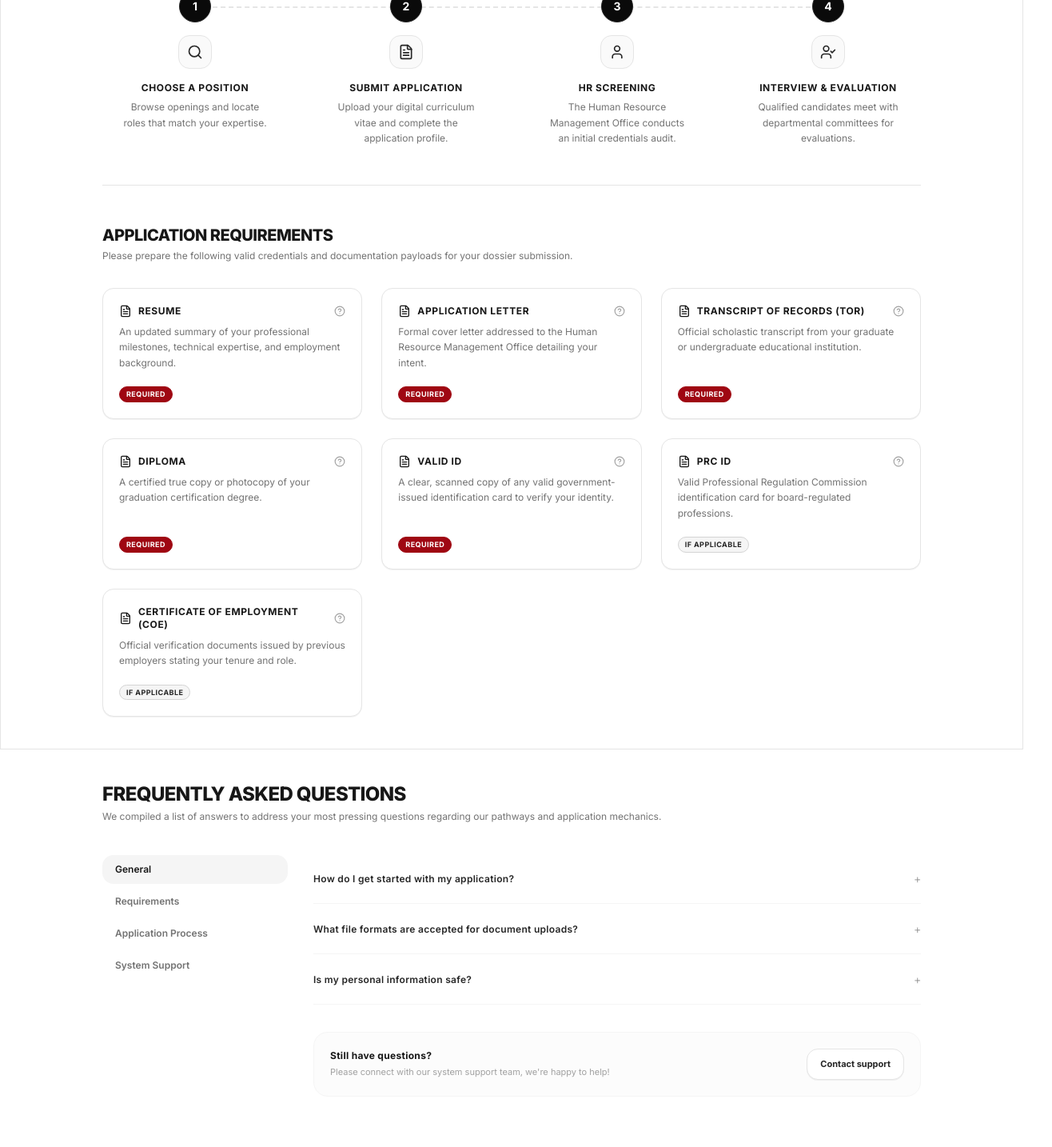
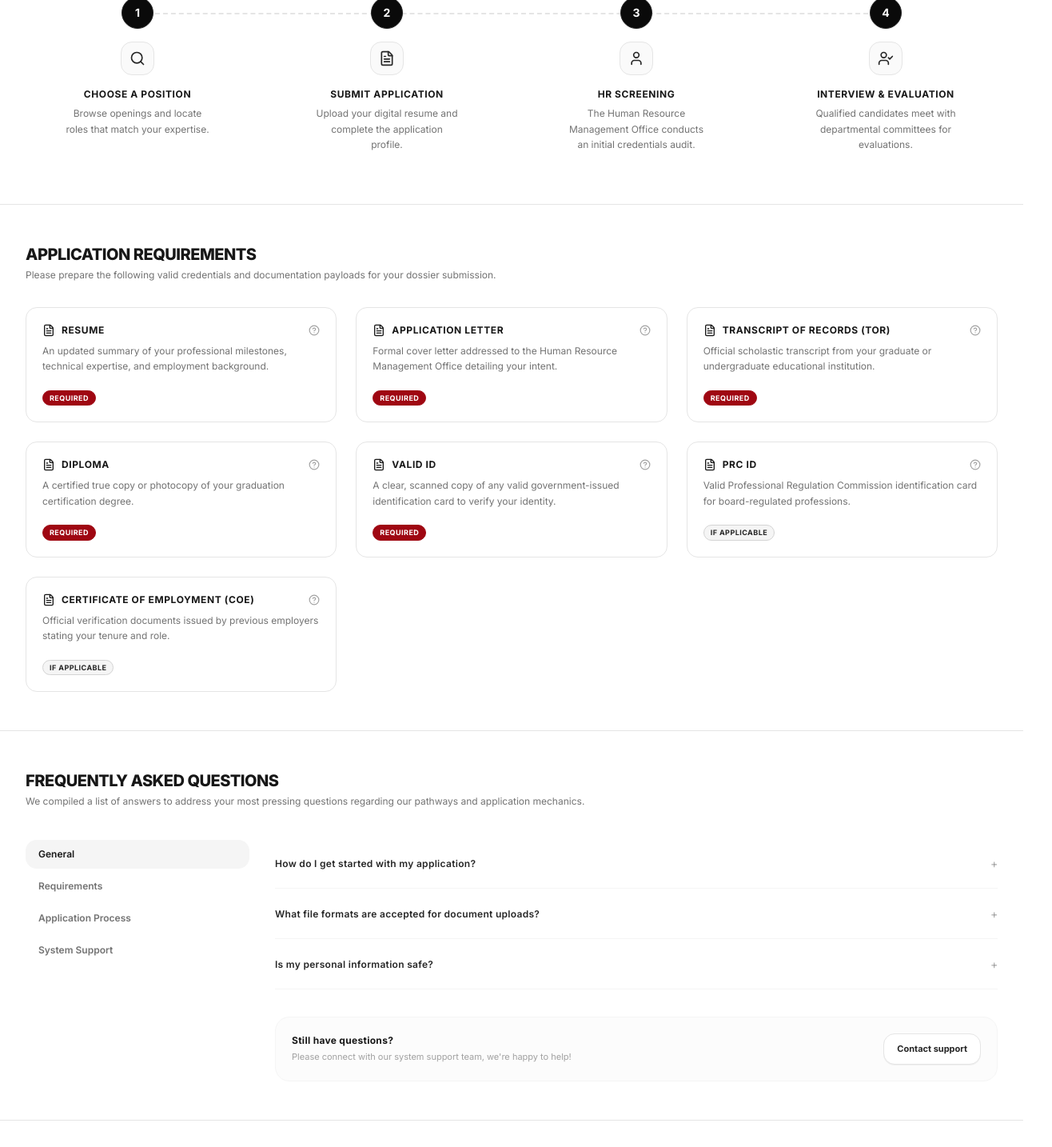
Before and after one commit to angelop-1602/spup-sims, a Next.js app: page /careers in a window 1280 px wide. Shown: the part 1160-2594 px from the top of the page at 80% size, 1316 px wide, since content can reach past the window. Built offline with nearby package versions, Linux system fonts and the light colour scheme; no server answers; what @azure/msal-react would draw is missing.

Commit message:
style: fix component layouts and remove excess bottom padding

```diff
--- a/components/hrm/careers/ApplicationProcess.tsx
+++ b/components/hrm/careers/ApplicationProcess.tsx
@@ -58,8 +58,10 @@ const applicationRequirements = [
 
 export default function ProcessTimeline() {
   return (
-    <section className="bg-white border border-neutral-200 p-6 md:p-10 shadow-xs w-full rounded-none">
-      <div className="max-w-5xl mx-auto">
+    <section className="bg-white border-t border-neutral-200 pt-12 pb-0 w-full rounded-none">
+      <div className="max-w-7xl mx-auto px-4 sm:px-6 lg:px-8">
+
+        {/* Application Process Title Block */}
         <div className="mb-12 text-left">
           <h2 className="text-xl font-extrabold text-neutral-900 tracking-tight uppercase">
             Our Application Process
@@ -69,8 +71,8 @@ export default function ProcessTimeline() {
           </p>
         </div>
 
-        {/* Application Process Steps */}
-        <div className="relative w-full mb-12">
+        {/* Application Process Steps Timeline */}
+        <div className="relative w-full mb-16">
           <div className="hidden md:block absolute top-5 left-[12.5%] right-[12.5%] border-t-2 border-dashed border-neutral-200 z-0" />
 
           <div className="grid grid-cols-1 md:grid-cols-4 gap-8 relative z-10">
@@ -89,7 +91,7 @@ export default function ProcessTimeline() {
                 <FileText className="w-5 h-5" />
               </div>
               <h3 className="text-xs font-bold text-neutral-900 uppercase tracking-wider">Submit Application</h3>
-              <p className="text-xs text-neutral-500 mt-1.5 max-w-[180px] leading-relaxed">Upload your digital curriculum vitae and complete the application profile.</p>
+              <p className="text-xs text-neutral-500 mt-1.5 max-w-[180px] leading-relaxed">Upload your digital resume and complete the application profile.</p>
             </div>
 
             <div className="flex flex-col items-center text-center">
@@ -111,10 +113,12 @@ export default function ProcessTimeline() {
             </div>
           </div>
         </div>
+      </div>
 
-        <hr className="my-12 border-neutral-200" />
+      <hr className="w-full my-12 border-neutral-200" />
 
-        {/* Requirements Section */}
+      <div className="max-w-7xl mx-auto px-4 sm:px-6 lg:px-8">
+        {/* Requirements Title Block */}
         <div className="mb-8 text-left">
           <h2 className="text-xl font-extrabold text-neutral-900 tracking-tight uppercase">
             Application Requirements
@@ -124,10 +128,10 @@ export default function ProcessTimeline() {
           </p>
         </div>
 
-        {/* Requirements Cards Grid with Tooltips */}
+        {/* Requirements Cards Grid */}
         <div className="grid grid-cols-1 sm:grid-cols-2 md:grid-cols-3 gap-6">
           {applicationRequirements.map((req, index) => (
-            <div key={index} className="p-5 bg-white border border-neutral-200 rounded-xl shadow-2xs flex flex-col justify-between group relative">
+            <div key={index} className="p-5 bg-white border border-neutral-200 rounded-xl flex flex-col justify-between group relative">
               <div>
                 <div className="flex items-center justify-between gap-2">
                   <div className="flex items-center gap-2 text-xs font-bold text-neutral-900 uppercase tracking-wider">
--- a/components/hrm/careers/Faq.tsx
+++ b/components/hrm/careers/Faq.tsx
@@ -67,19 +67,21 @@ export default function FaqSection() {
   };
 
   return (
-    <section className="bg-white p-6 md:p-10 mt-0 w-full">
-      <div className="max-w-5xl mx-auto">
-        <div className="mb-10 text-center">
-          <h2 className="text-2xl text-left uppercase font-extrabold text-neutral-900 tracking-tight">
+    <section className="bg-white pt-12 pb-0 w-full rounded-none">
+      <hr className="w-full mb-12 border-neutral-200" />
+
+      <div className="max-w-7xl mx-auto px-4 sm:px-6 lg:px-8">
+        <div className="mb-10 text-left">
+          <h2 className="text-xl font-extrabold text-neutral-900 tracking-tight uppercase">
             Frequently Asked Questions
           </h2>
-          <p className="text-xs text-left text-neutral-500 mt-1">
+          <p className="text-xs text-neutral-500 mt-1">
             We compiled a list of answers to address your most pressing questions regarding our pathways and application mechanics.
           </p>
         </div>
 
         <div className="grid grid-cols-1 md:grid-cols-12 gap-8 items-start">
-          {/* Sidebar */}
+          {/* Sidebar Tabs */}
           <div className="md:col-span-3 flex flex-row md:flex-col overflow-x-auto md:overflow-x-visible gap-1 pb-2 md:pb-0 border-b md:border-b-0 border-neutral-100">
             {Object.keys(faqData).map((cat) => {
               const isActive = activeTab === cat;
@@ -100,7 +102,7 @@ export default function FaqSection() {
             })}
           </div>
 
-          {/* Accordion Column */}
+          {/* Accordion Content Stack */}
           <div className="md:col-span-9 space-y-0.5 border-t border-neutral-100 md:border-t-0">
             {currentFaqs.map((item) => {
               const isOpen = openFaqId === item.id;
@@ -142,7 +144,7 @@ export default function FaqSection() {
               );
             })}
 
-            {/* Contact Support */}
+            {/* Support Box Link Footer Block */}
             <div className="pt-8">
               <div className="bg-neutral-50/60 border border-neutral-100 rounded-2xl p-5 flex flex-col sm:flex-row sm:items-center justify-between gap-4">
                 <div>
@@ -157,6 +159,7 @@ export default function FaqSection() {
                 </Link>
               </div>
             </div>
+
           </div>
         </div>
       </div>
```
